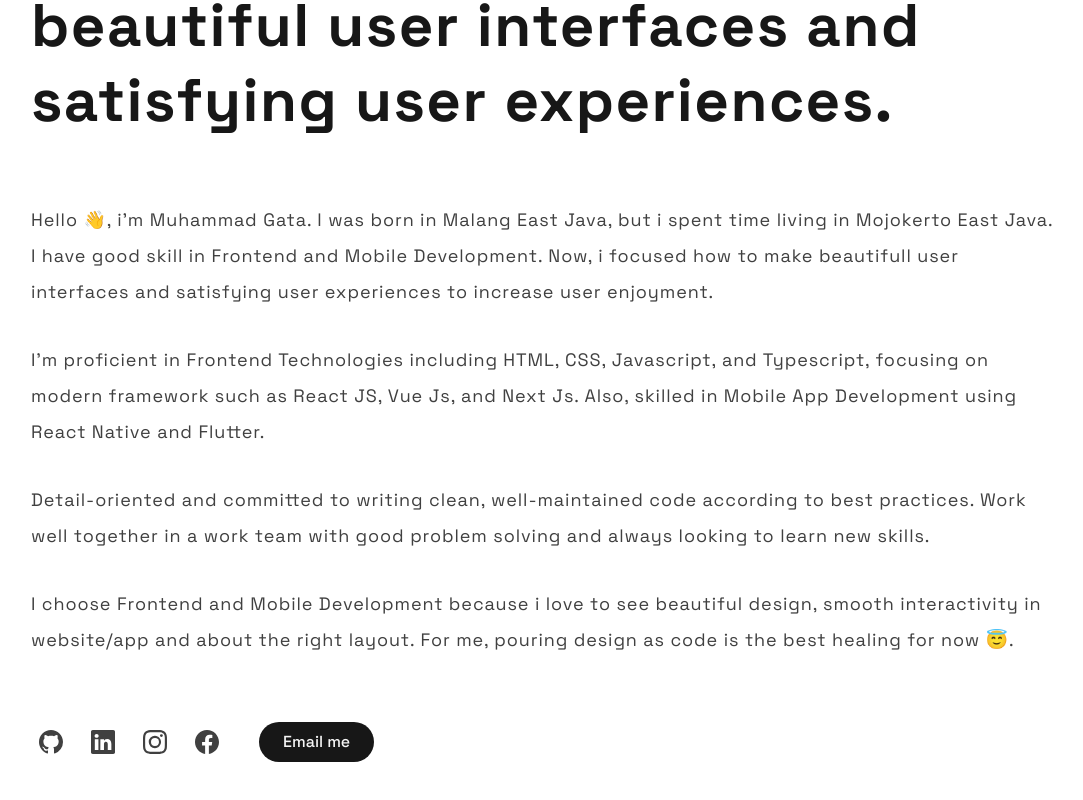
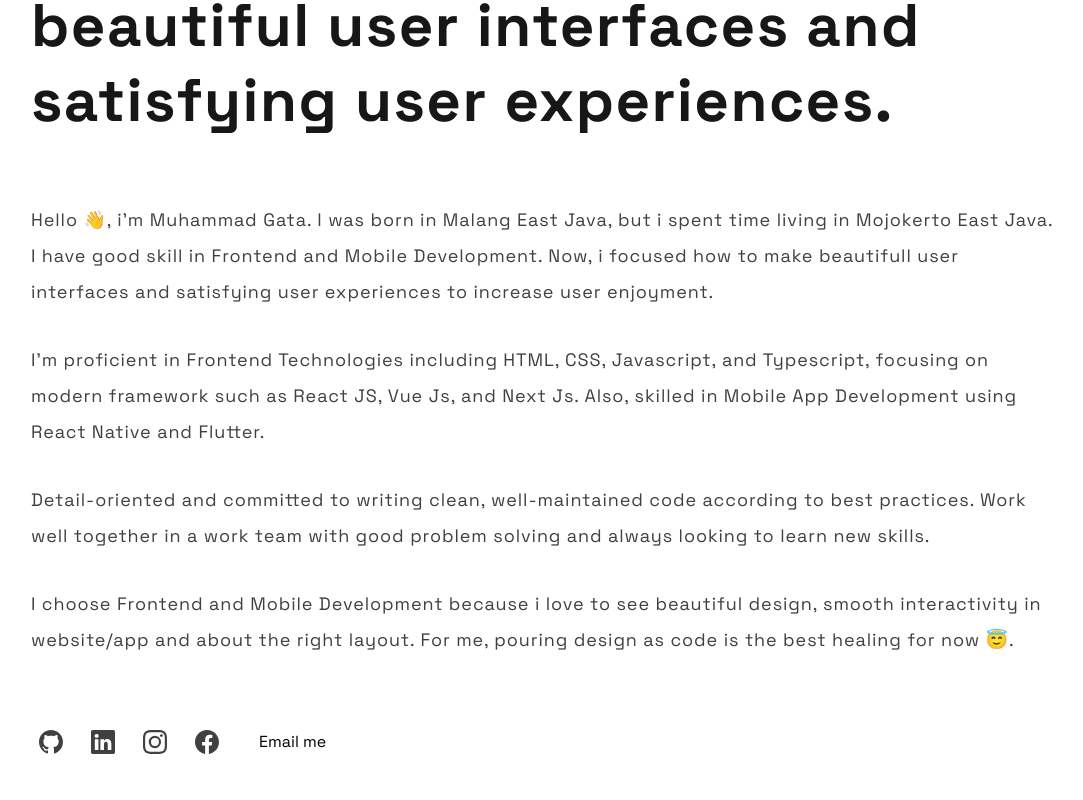
Before and after one commit to nzrmm/muhammadgata, a Next.js app: page / in a window 1280 px wide. Shown: the part 322-1122 px from the top of the page, without its empty margins (97-1180 px from the left). Built offline with nearby package versions, Linux system fonts and the light colour scheme.

Commit message:
fix: remove module.css in button and typography component

```diff
--- a/src/components/button/button.module.css
+++ /dev/null
@@ -1,11 +0,0 @@
-.variant__small {
-  @apply px-6 py-2 text-base font-medium rounded-full;
-}
-
-.type__primary {
-  @apply bg-neutral-900 text-neutral-100 hover:bg-neutral-800;
-}
-
-.type__secondary {
-  @apply bg-neutral-200 text-neutral-900 hover:bg-neutral-300;
-}
--- a/src/components/button/index.tsx
+++ b/src/components/button/index.tsx
@@ -1,26 +1,29 @@
 import React from "react";
 import cx from "classnames";
 
-import styles from "./button.module.css";
-
 type IButton = React.PropsWithChildren<{
   id: string;
-  type: "primary" | "secondary";
-  variant: "small";
+  size: "small";
+  variant: "primary";
   customClassName?: string;
   onClick?: () => void;
 }>;
 
-const Button = ({ id, children, type, variant, ...props }: IButton) => {
+const Button = ({ id, children, size, variant, ...props }: IButton) => {
+  const sizeClass = {
+    small: "px-6 py-2 text-base font-medium rounded-full",
+  }[size];
+
+  const variantClass = {
+    primary:
+      "bg-neutral-900 text-white hover:bg-neutral-800 dark:bg-white dark:text-neutral-900 hover:dark:bg-neutral-200",
+  }[variant];
+
   return (
     <div>
       <button
         id={id}
-        className={cx(
-          styles[`type__${type}`],
-          styles[`variant__${variant}`],
-          props.customClassName
-        )}
+        className={cx(sizeClass, variantClass, props.customClassName)}
         onClick={props.onClick}
       >
         {children}
--- a/src/components/typography/index.tsx
+++ b/src/components/typography/index.tsx
@@ -1,7 +1,5 @@
 import React from "react";
 import cx from "classnames";
-
-import styles from "./typography.module.css";
 
 type ITypography = React.PropsWithChildren<{
   variant: "textLg" | "text6Xl";
@@ -9,11 +7,14 @@ type ITypography = React.PropsWithChildren<{
 }>;
 
 const Typography = ({ children, variant, customClassName }: ITypography) => {
-  return (
-    <p className={cx(styles[`variant__${variant}`], customClassName)}>
-      {children}
-    </p>
-  );
+  const variantClass = {
+    textLg:
+      "text-lg leading-loose tracking-wider text-neutral-700 dark:text-neutral-400",
+    text6Xl:
+      "text-6xl font-bold leading-tight tracking-wide text-neutral-900 dark:text-white",
+  }[variant];
+
+  return <p className={cx(variantClass, customClassName)}>{children}</p>;
 };
 
 export default Typography;
--- a/src/components/typography/typography.module.css
+++ /dev/null
@@ -1,7 +0,0 @@
-.variant__textLg {
-  @apply text-lg leading-loose tracking-wider text-neutral-700;
-}
-
-.variant__text6Xl {
-  @apply text-6xl font-bold leading-tight tracking-wide text-neutral-900;
-}
```
